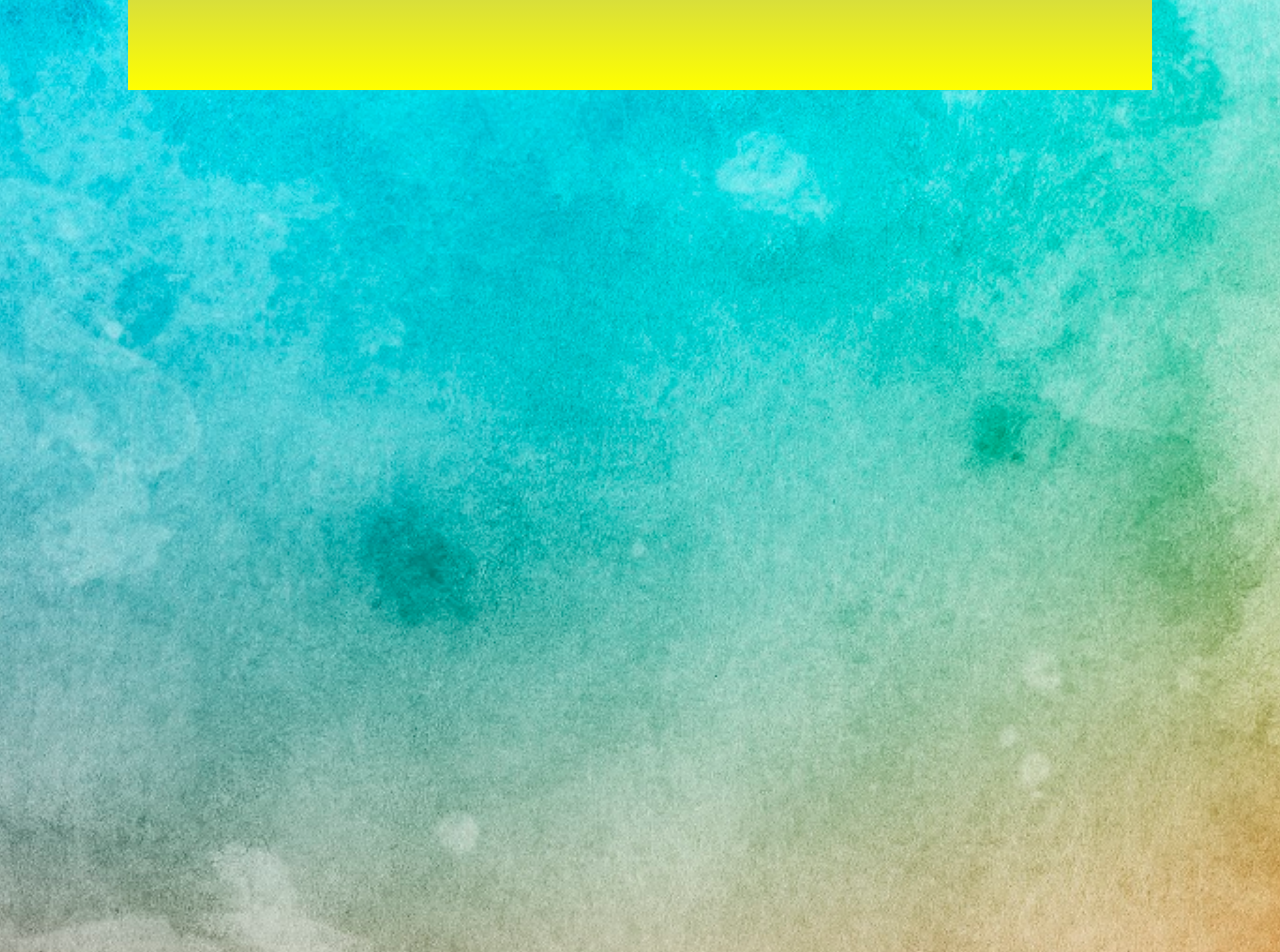
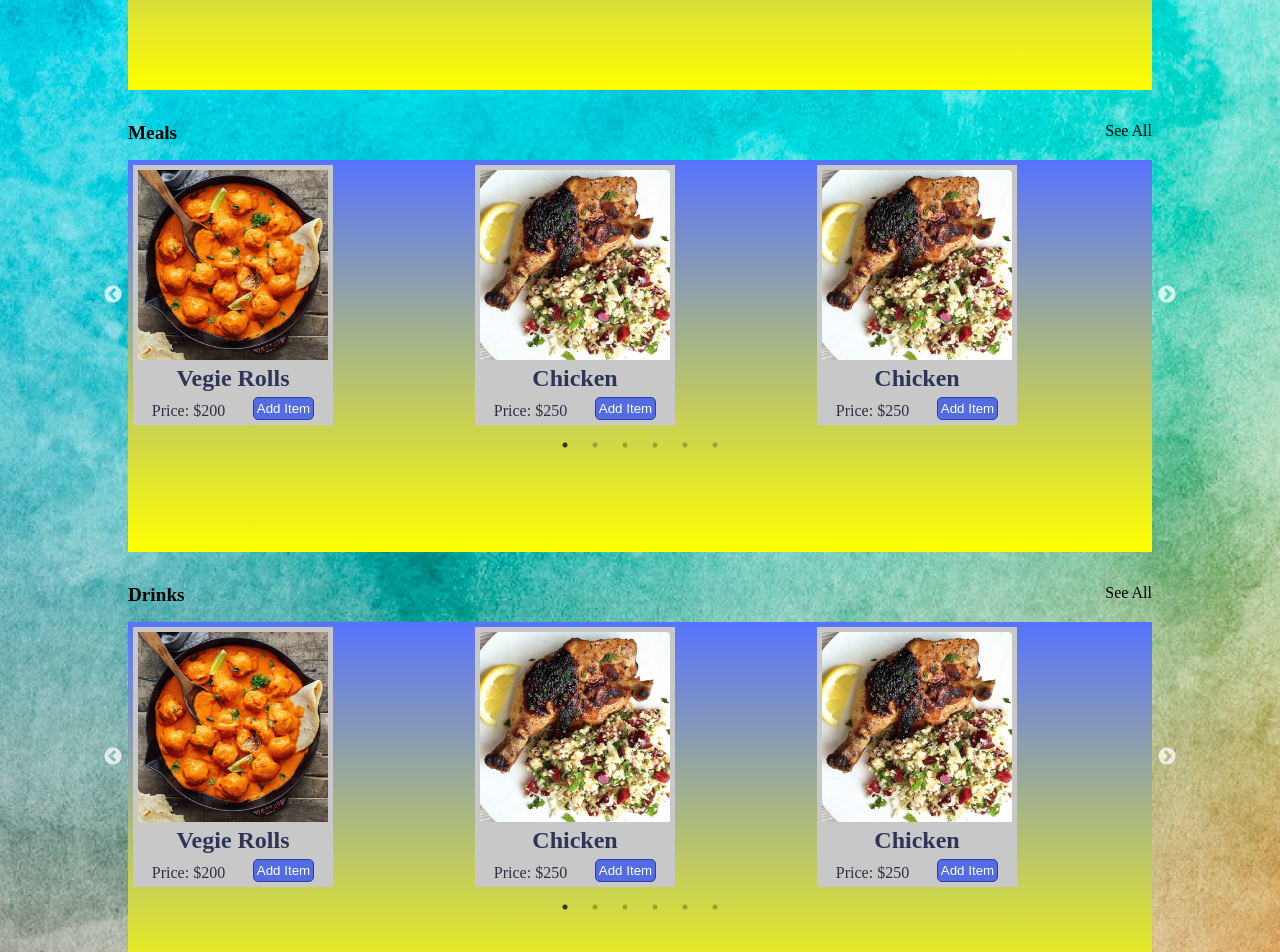
Before and after one commit to DemonKING073/resturant, a React (Create React App) app: page /menu in a window 1280 px wide. Shown: the part 540-1492 px from the top of the page. Built offline with nearby package versions, Linux system fonts and the light colour scheme.

Commit message:
menu styling

```diff
--- a/src/components/card.js
+++ b/src/components/card.js
@@ -15,7 +15,7 @@ const Card=(props)=>{
                         Price: $<span >{props.price}</span>
                     </div>
                     <div>
-                        <button className="cart-btn">Add to Cart</button>
+                        <button className="cart-btn">Add Item</button>
                     </div>
                 </div>
             </div>
--- a/src/components/home.js
+++ b/src/components/home.js
@@ -25,7 +25,7 @@ const Home=()=>{
         url: Juice
       }];
       const zoomInProperties = {
-        indicators: true,
+        indicators: false,
         scale: 1.4
       }
 
@@ -61,26 +61,20 @@ const Home=()=>{
         <div className="special-header">
             Our Specials
         </div>
-        <div className="container">
-            <div className="card">
+        <div className="card">
                 <Zoom {...zoomInProperties}>
                     {
                     data.map((item,index)=>{
                         return(
-                            <div className="card">
+                            <div>
                                 <img  className="images" src={item.url} key={index} alt={item.title}/>
-                                <div className="card-text">
-                                    <h2>{item.title}</h2>
-                                    <p>{item.desc}</p>
-                                </div>
+                                <div className="card-title">{item.title}</div>
                             </div>
                         );
                     })
                     }
 
                 </Zoom>
-
-            </div>
 
         </div>
 
--- a/src/components/menu.js
+++ b/src/components/menu.js
@@ -77,6 +77,37 @@ const Menu=()=>{
                     })}
                     </Slider>
                 </div>
+                <div className="food-container">
+                    <span className="food-title">Meals</span>
+                    <span className="explore">See All</span>
+                </div>
+                <div className="food-lists">
+                    <Slider {...settings}>
+                    {fastFoods.map((item,index)=>{
+                        return(
+                            <>
+                            <Card key={index} title={item.title} img={item.imgSrc} price={item.price} desc={item.desc}/>
+                            </>
+                        );
+                    })}
+                    </Slider>
+                </div>
+                <div className="food-container">
+                    <span className="food-title">Drinks</span>
+                    <span className="explore">See All</span>
+                </div>
+                <div className="food-lists">
+                    <Slider {...settings}>
+                    {fastFoods.map((item,index)=>{
+                        return(
+                            <>
+                            <Card key={index} title={item.title} img={item.imgSrc} price={item.price} desc={item.desc}/>
+                            </>
+                        );
+                    })}
+                    </Slider>
+                </div>
+
             </div>
         </section>
     );
--- a/src/index.css
+++ b/src/index.css
@@ -110,7 +110,7 @@ section{
   font-family: Arial;
 }
 .third{
-  background: url('./assets//background.jpg');
+  background: url('./assets/fruit-back2.jpg');
   background-size: cover;
   background-position:center;
   position: relative;
@@ -123,24 +123,27 @@ section{
   text-align: center;
   padding-top:.6em;
 }
-.container{
-  position: relative;
-  height:60vh;
-  margin: 0 auto;
-  width: 45%;
-  margin-top:5em;
-  box-shadow: 0 3px 6px rgba(0,0,0,0.16), 0 3px 6px rgba(0,0,0,0.23);
-  border-radius: 10px;
+
+.images{
+  height:300px;
+  width:100%;
+  padding:5px;
+  border-radius: 5px;
 }
-.images{
-  height:50vh;
-  width:100%;
-  cursor: pointer;
+.card{
+  margin:0 auto;
+  border-radius: 5px;
+  width:60%;
+  height:65vh;
+  margin-top:3em;
+  background:#FD8F88 ;
 }
-.card-text{
+.card-title{
+  color:#CFCFD0 ;
+  font-size:2em;
   text-align: center;
-  color:#565656 ;
 }
+
 /* About page CSS */
 .about{
   background:url('./assets/fruit-back2.jpg');
@@ -292,7 +295,7 @@ input::placeholder{
   font-weight: bolder;
 }
 .explore{
-  font-size:1.2em;
+  font-size:1em;
 }
 .food-lists{
   background:inherit;
```
Also changed, not shown: src/assets/aaa.jpg (added).
